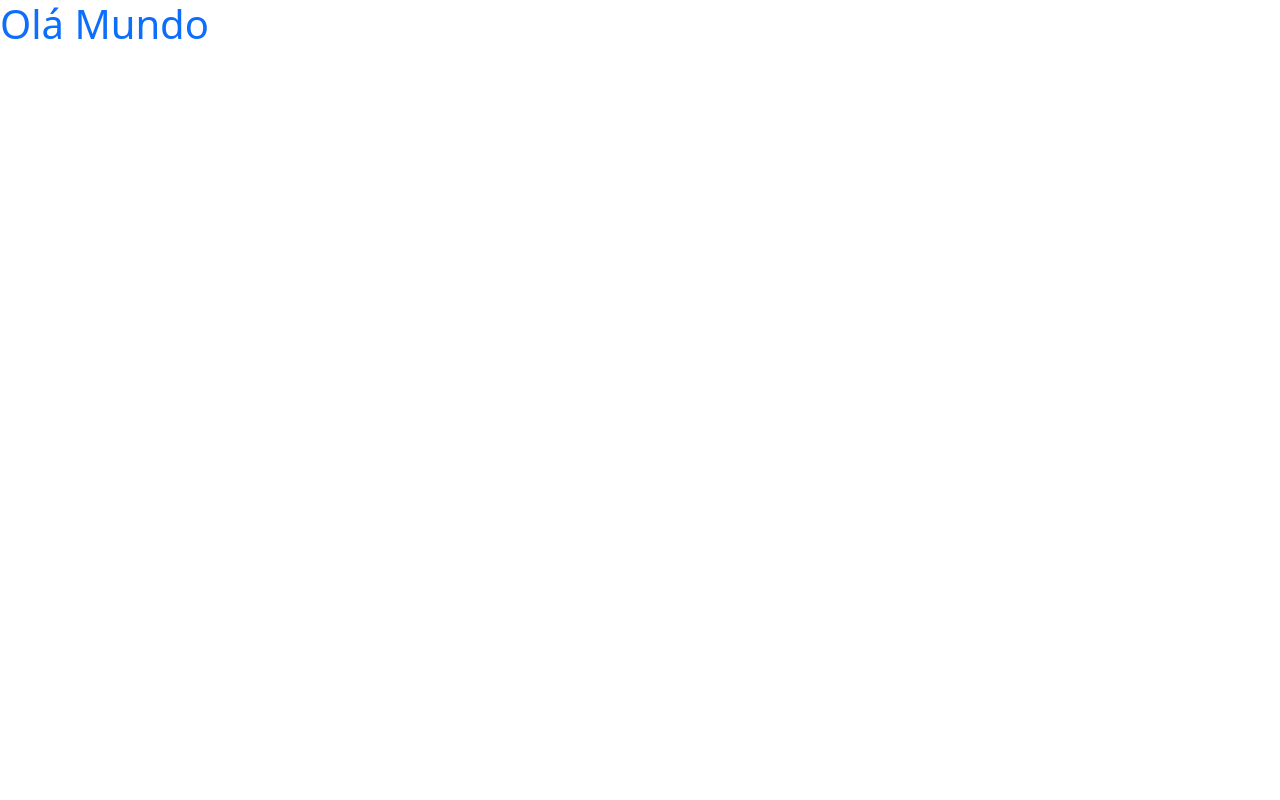
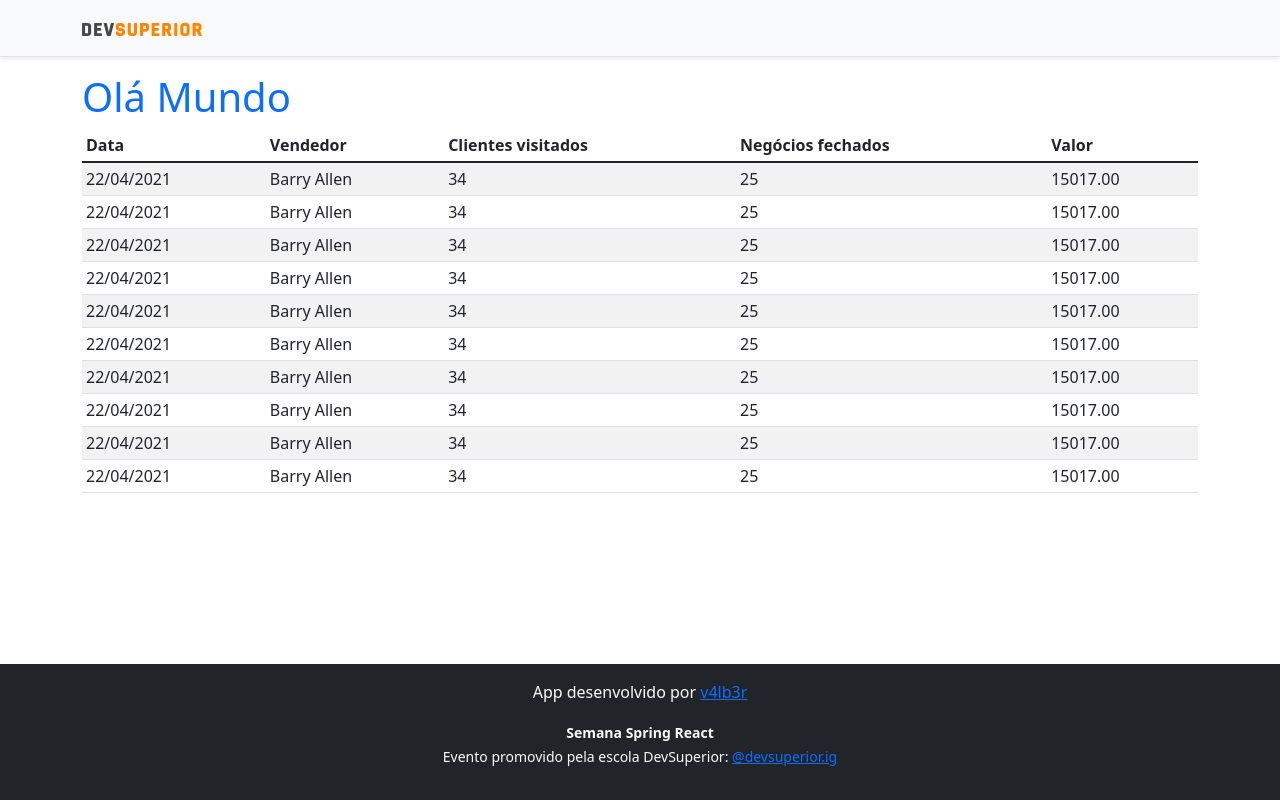
Before and after one commit to valberjr/ms-spring-boot-react, a React (Create React App) app in the folder frontend/: page / in a window 1280 px wide. Built offline with nearby package versions, Linux system fonts and the light colour scheme.

Commit message:
basic static components

```diff
--- a/frontend/src/App.tsx
+++ b/frontend/src/App.tsx
@@ -1,8 +1,18 @@
+import DataTable from 'components/DataTable';
+import Footer from 'components/Footer';
+import NavBar from 'components/NavBar';
+
 function App() {
   return (
-    <div>
-      <h1 className="text-primary">Olá Mundo</h1>
-    </div>
+    <>
+      <NavBar />
+      <div className="container">
+        <h1 className="text-primary">Olá Mundo</h1>
+
+        <DataTable />
+      </div>
+      <Footer />
+    </>
   );
 }
 
--- /dev/null
+++ b/frontend/src/components/DataTable/index.tsx
@@ -0,0 +1,92 @@
+const DataTable = () => {
+    return (
+        <div className="table-responsive">
+            <table className="table table-striped table-sm">
+                <thead>
+                    <tr>
+                        <th>Data</th>
+                        <th>Vendedor</th>
+                        <th>Clientes visitados</th>
+                        <th>Negócios fechados</th>
+                        <th>Valor</th>
+                    </tr>
+                </thead>
+                <tbody>
+                    <tr>
+                        <td>22/04/2021</td>
+                        <td>Barry Allen</td>
+                        <td>34</td>
+                        <td>25</td>
+                        <td>15017.00</td>
+                    </tr>
+                    <tr>
+                        <td>22/04/2021</td>
+                        <td>Barry Allen</td>
+                        <td>34</td>
+                        <td>25</td>
+                        <td>15017.00</td>
+                    </tr>
+                    <tr>
+                        <td>22/04/2021</td>
+                        <td>Barry Allen</td>
+                        <td>34</td>
+                        <td>25</td>
+                        <td>15017.00</td>
+                    </tr>
+                    <tr>
+                        <td>22/04/2021</td>
+                        <td>Barry Allen</td>
+                        <td>34</td>
+                        <td>25</td>
+                        <td>15017.00</td>
+                    </tr>
+                    <tr>
+                        <td>22/04/2021</td>
+                        <td>Barry Allen</td>
+                        <td>34</td>
+                        <td>25</td>
+                        <td>15017.00</td>
+                    </tr>
+                    <tr>
+                        <td>22/04/2021</td>
+                        <td>Barry Allen</td>
+                        <td>34</td>
+                        <td>25</td>
+                        <td>15017.00</td>
+                    </tr>
+                    <tr>
+                        <td>22/04/2021</td>
+                        <td>Barry Allen</td>
+                        <td>34</td>
+                        <td>25</td>
+                        <td>15017.00</td>
+                    </tr>
+                    <tr>
+                        <td>22/04/2021</td>
+                        <td>Barry Allen</td>
+                        <td>34</td>
+                        <td>25</td>
+                        <td>15017.00</td>
+                    </tr>
+                    <tr>
+                        <td>22/04/2021</td>
+                        <td>Barry Allen</td>
+                        <td>34</td>
+                        <td>25</td>
+                        <td>15017.00</td>
+                    </tr>
+                    <tr>
+                        <td>22/04/2021</td>
+                        <td>Barry Allen</td>
+                        <td>34</td>
+                        <td>25</td>
+                        <td>15017.00</td>
+                    </tr>
+                </tbody>
+            </table>
+        </div>
+
+    );
+}
+
+export default DataTable;
--- /dev/null
+++ b/frontend/src/components/Footer/index.tsx
@@ -0,0 +1,13 @@
+const Footer = () => {
+    return (
+        <footer className="footer mt-auto py-3 bg-dark">
+            <div className="container">
+                <p className="text-light">App desenvolvido por <a href="https://github.com/v4lb3r" target="_blank" rel="noreferrer">v4lb3r</a></p>
+                <p className="text-light"><small><strong>Semana Spring React</strong><br />
+                    Evento promovido pela escola DevSuperior: <a href="https://instagram.com/devsuperior.ig" target="_blank" rel="noreferrer">@devsuperior.ig</a></small></p>
+            </div>
+        </footer>
+    );
+}
+
+export default Footer;
--- /dev/null
+++ b/frontend/src/components/NavBar/index.tsx
@@ -0,0 +1,16 @@
+import ImgDsDark from 'assets/img/ds-dark.svg';
+
+const NavBar = () => {
+    return (
+        <div className="d-flex flex-column flex-md-row align-items-center p-3 px-md-4 mb-3 bg-light border-bottom shadow-sm">
+            <div className="container">
+                <nav className="my-2 my-md-0 mr-md-3">
+                    <img src={ImgDsDark} alt="DevSuperior" width="120" />
+                </nav>
+            </div>
+        </div>
+
+    );
+}
+
+export default NavBar;
```
Also changed, not shown: frontend/src/assets/img/ds-dark.svg (added).
